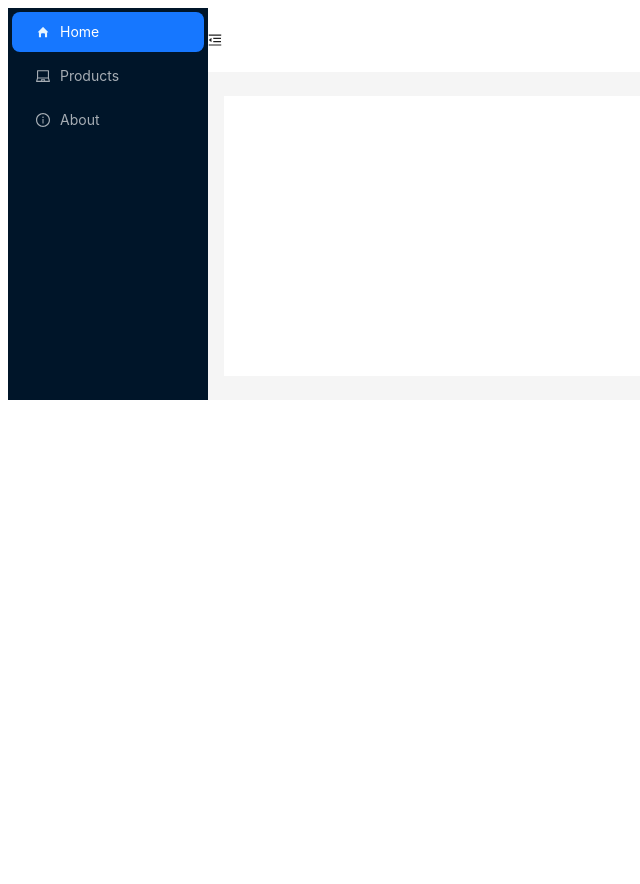
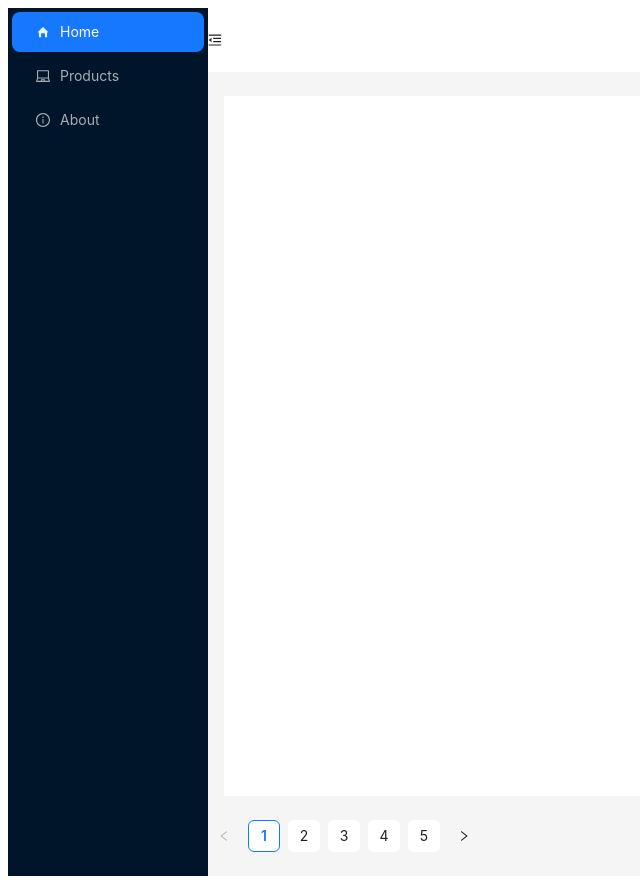
Before and after one commit to dinho-dev/java-school-project, a React (Vite) app in the folder final-project-fe/: page / in a window 1280 px wide. Before the commit this address had no page. Shown: the whole page, without its empty margins (0-640 px from the left). Before the commit the page ends 800 px from the top, so only its background shows below. Built offline with nearby package versions, Linux system fonts and the light colour scheme.

Commit message:
added pagination

```diff
--- a/final-project-fe/src/App.tsx
+++ b/final-project-fe/src/App.tsx
@@ -5,7 +5,7 @@ import {
     MenuFoldOutlined,
     MenuUnfoldOutlined
 } from '@ant-design/icons';
-import { Layout, Menu, theme } from 'antd';
+import { Layout, Menu, theme, Pagination } from 'antd';
 import ProductList from "./pages/products/list";
 import {Home} from "./pages/Home";
 import {About} from "./pages/About";
@@ -50,7 +50,7 @@ const App: React.FC = () => {
                     style={{
                         margin: '24px 16px',
                         padding: 24,
-                        minHeight: 280,
+                        minHeight: 700,
                         background: colorBgContainer,
                     }}
                 >
@@ -62,6 +62,14 @@ const App: React.FC = () => {
                         <Route path="/product/edit" element={<EditProductForm/>} />
                     </Routes>
                 </Content>
+                <Pagination
+                    style={{
+                        textAlign: 'center',
+                        marginBottom: '24px',
+                    }}
+                    defaultCurrent={1}
+                    total={50}
+                />
             </Layout>
         </Layout>
     );
```
